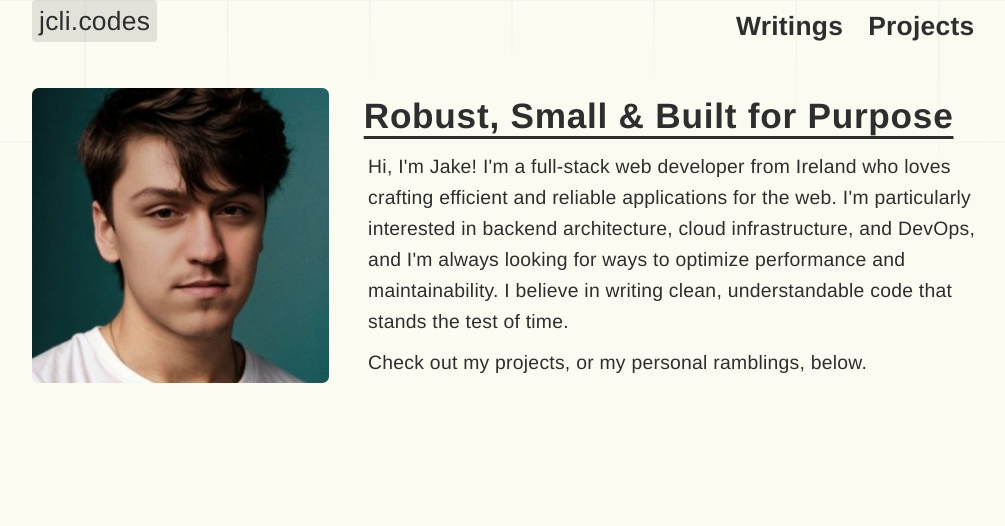
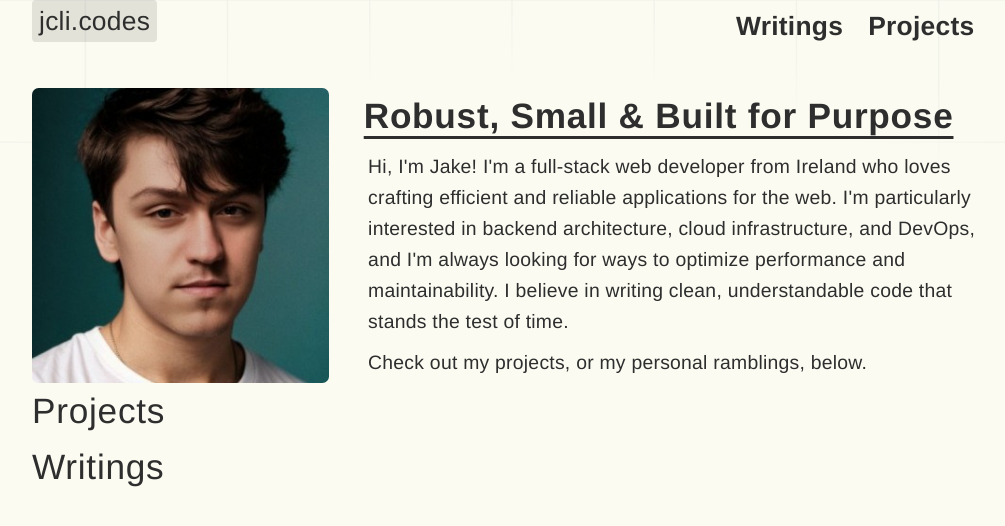
Before and after one commit to jclicodes/personal-site, a website: page website/index.html in a window 1280 px wide. Shown: the whole page, without its empty margins (128-1133 px from the left). Drawn offline with Linux system fonts and the light colour scheme.

Commit message:
🌟 feat: (dirty) trying out a side-swipe style portfolio
Changelog: feature

```diff
--- a/website/index.html
+++ b/website/index.html
@@ -16,6 +16,7 @@
           <a class="mr-4 font-bold hover:text-taupe-gray hover:underline underline-offset-8 decoration-4" href="#">Projects</a>
         </nav>
       </header>
+      <div id="sections-wrapper">
         <section id="intro" class="w-full grid grid-cols-2 md:grid-cols-3 md:gap-x-8">
           <div class="hidden self-end md:block">
             <img class="rounded-md" srcset="./images/portrait-tiny.jpg" width="318" height="316">
@@ -26,6 +27,13 @@
             <p class="p-1 absolute bottom-0 text-left w-full">Check out my projects, or my personal ramblings, below.</p>
           </div>
         </section>
+        <section id="projects">
+          <h2>Projects</h2>
+        </section>
+        <section id="writings">
+          <h2>Writings</h2>
+        </section>
+      </div>
     </main>
   </body>
 </html>
```
Also changed, not shown: website/css/tailwind.min.css. Lines whose indentation alone changed are shown as unchanged.
